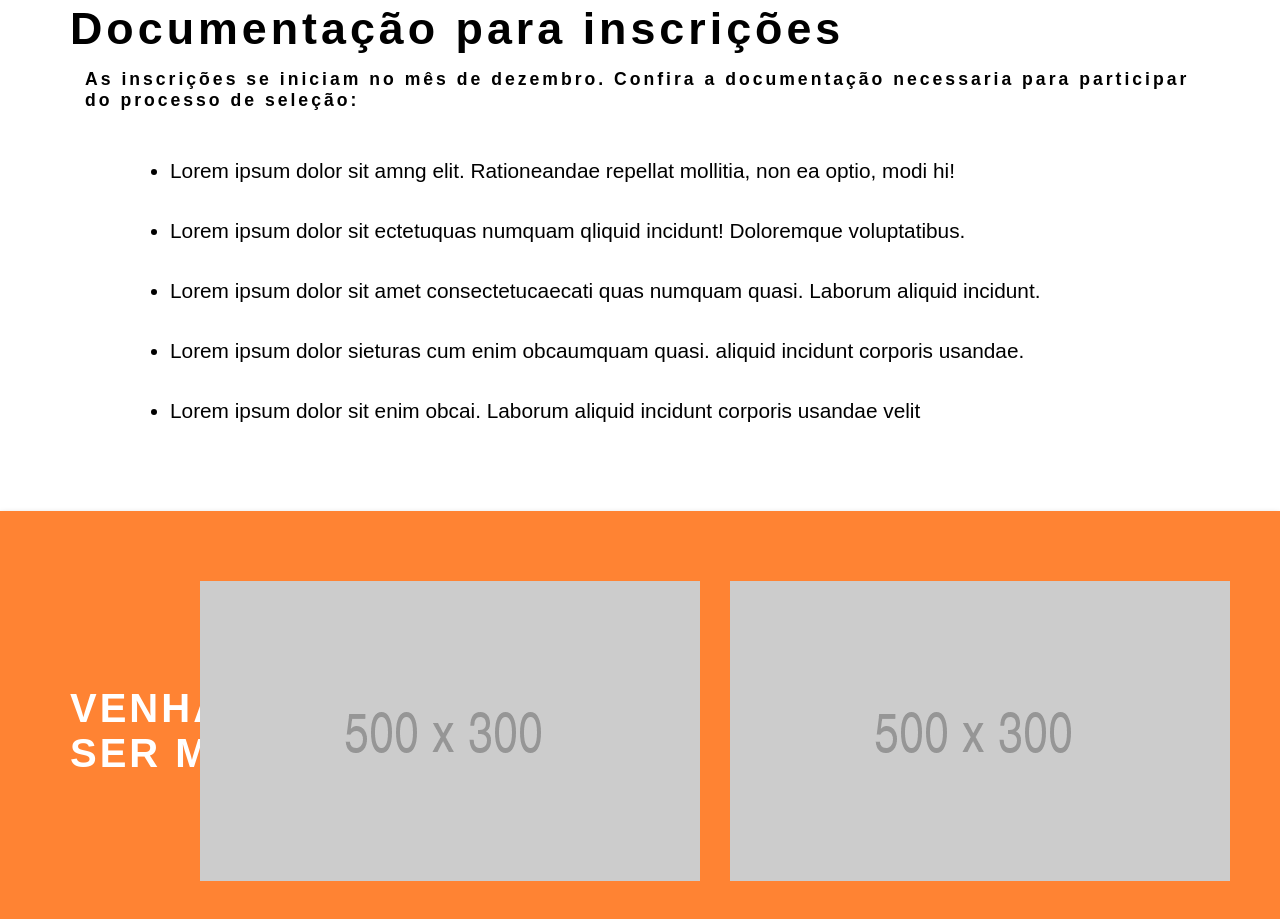
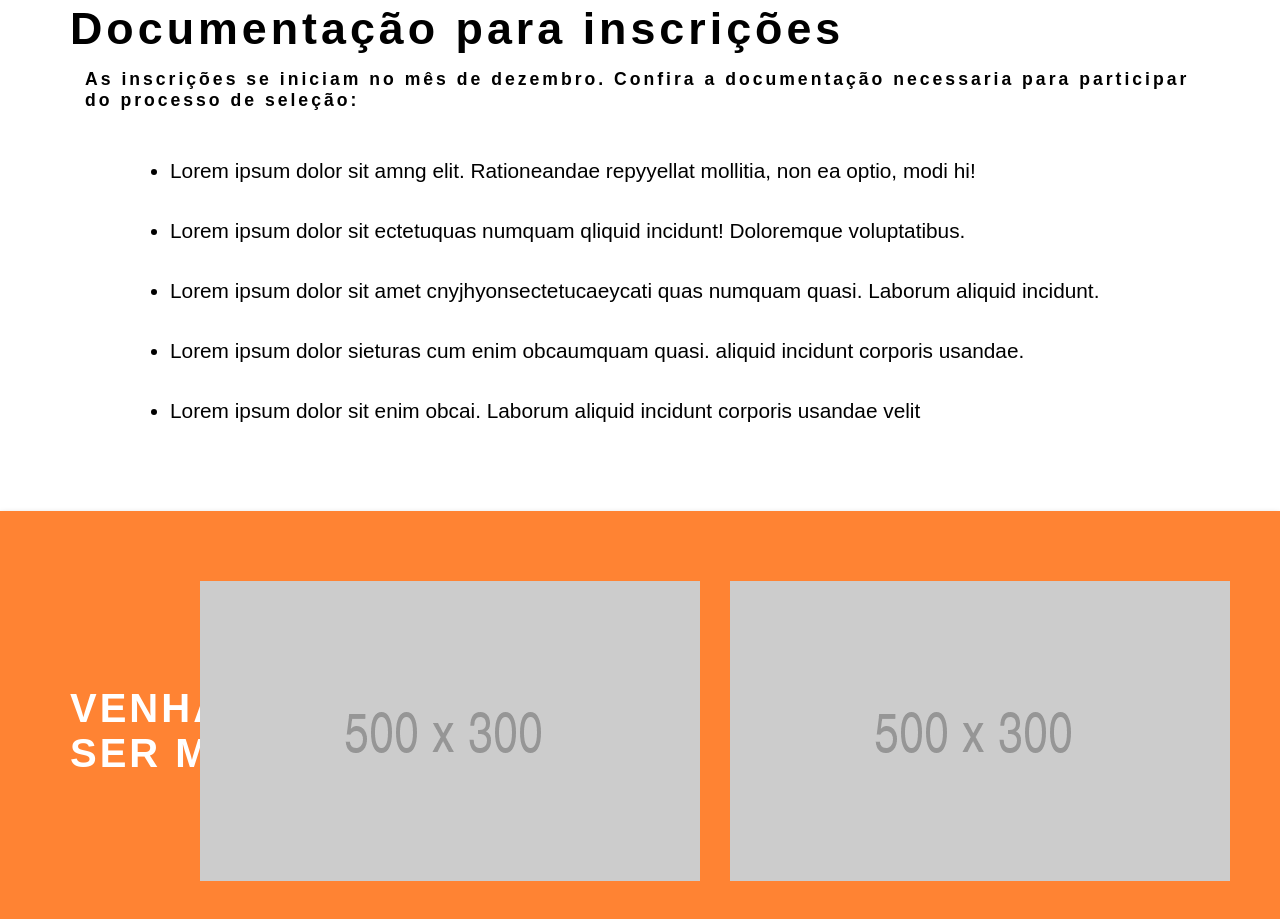
Before and after one commit to gbielmoreira/Site-MG, a plain HTML site: page sitemg/index.html in a window 1280 px wide. Shown: the part 3537-4456 px from the top of the page. Drawn offline with Linux system fonts and the light colour scheme.

Commit message:
primeiro commit

```diff
--- a/sitemg/index.html
+++ b/sitemg/index.html
@@ -124,9 +124,9 @@
     <h1>Documentação para inscrições</h1>
     <h2>As inscrições se iniciam no mês de dezembro. Confira a documentação necessaria para participar do processo de seleção: </h2>
     <ul>
-      <li>Lorem ipsum dolor sit amng elit. Rationeandae repellat mollitia, non ea optio,  modi hi!</li>
+      <li>Lorem ipsum dolor sit amng elit. Rationeandae repyyellat mollitia, non ea optio,  modi hi!</li>
       <li>Lorem ipsum dolor sit ectetuquas numquam qliquid incidunt! Doloremque voluptatibus.</li>
-      <li>Lorem ipsum dolor sit amet consectetucaecati quas numquam quasi. Laborum aliquid incidunt.</li>
+      <li>Lorem ipsum dolor sit amet cnyjhyonsectetucaeycati quas numquam quasi. Laborum aliquid incidunt.</li>
       <li>Lorem ipsum dolor sieturas cum enim obcaumquam quasi.  aliquid incidunt corporis usandae.</li>
       <li>Lorem ipsum dolor sit  enim obcai. Laborum aliquid incidunt corporis usandae velit </li>
     </ul>
```
